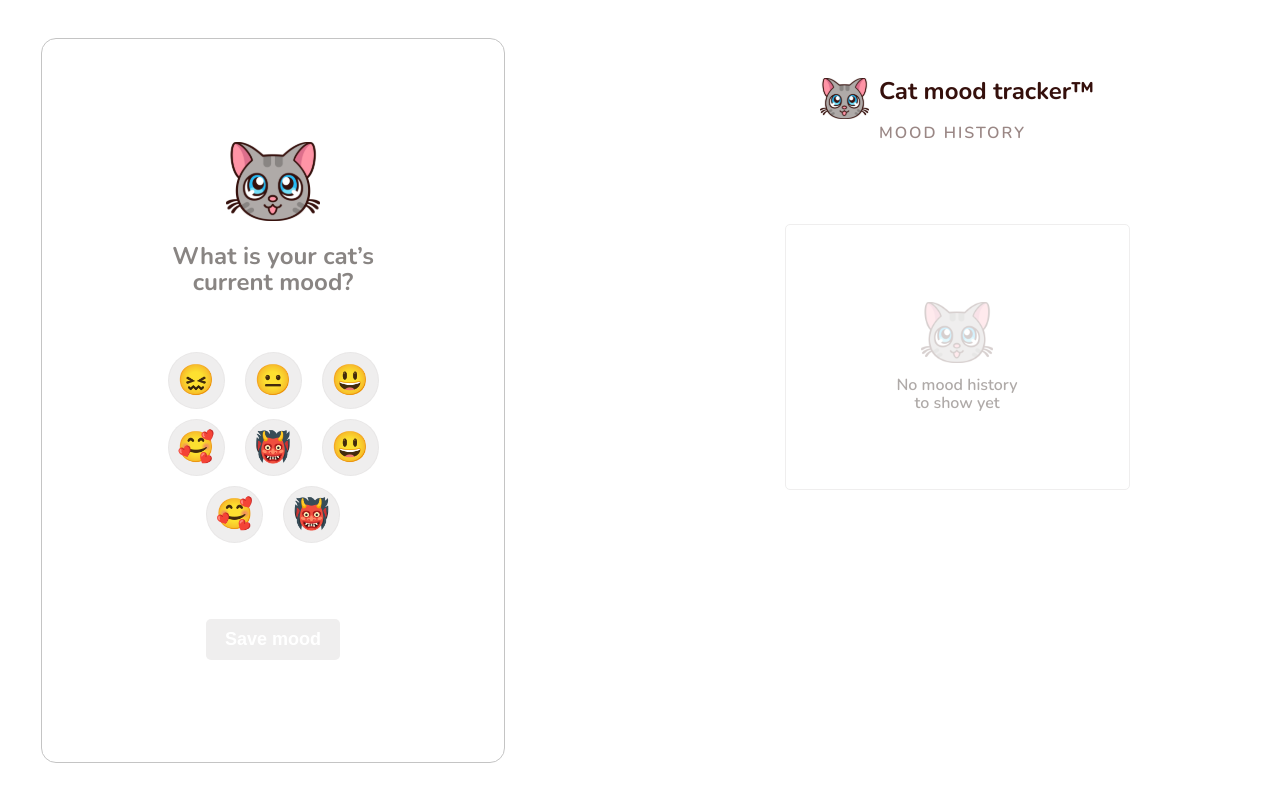
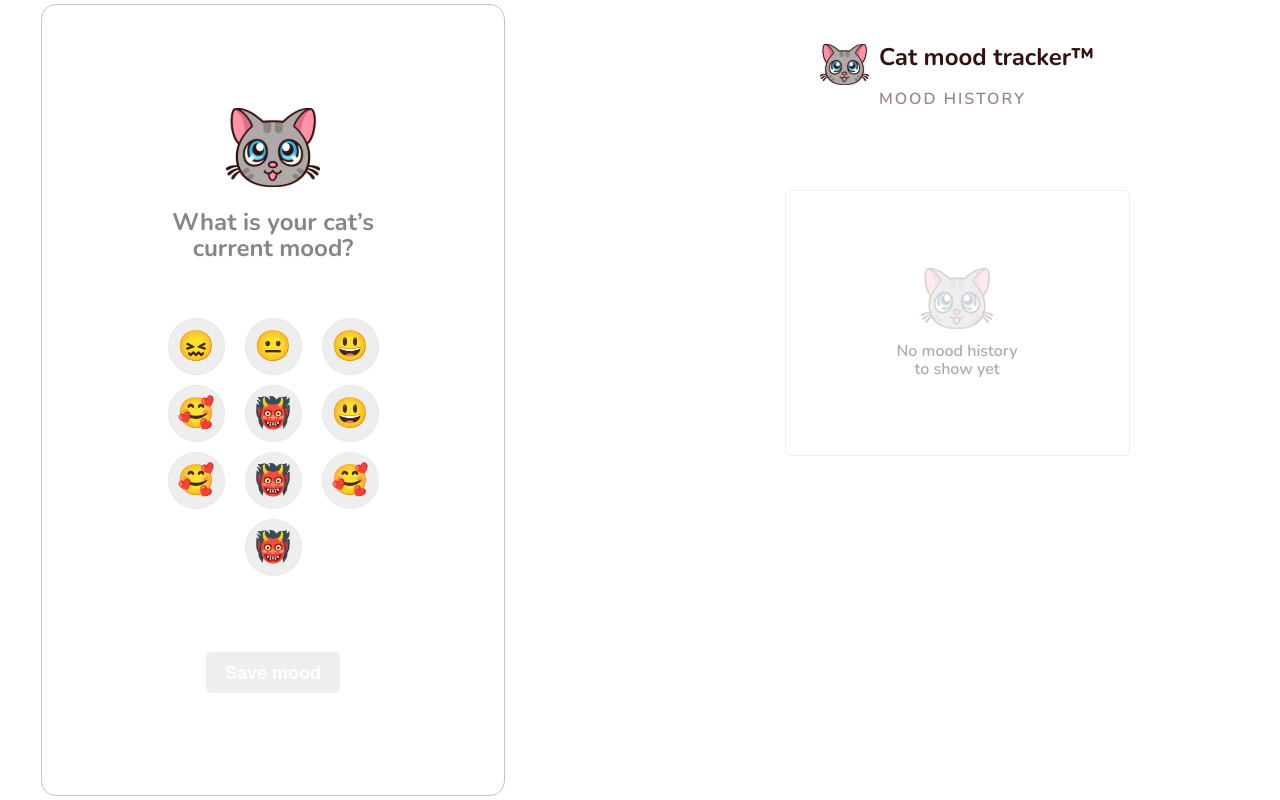
Before and after one commit to Ajulibe/moodTracker, a React (Create React App) app: page / in a window 1280 px wide. Built offline with nearby package versions, Linux system fonts and the light colour scheme.

Commit message:
finsihed responsive styling

```diff
--- a/src/components/historycard/style.ts
+++ b/src/components/historycard/style.ts
@@ -21,7 +21,6 @@ export const Card = styled.div<Props>`
   width: 47.9rem;
   ${flexmiddle};
   justify-content: flex-start;
-  border: 1px solid red;
   background: ${COLORS.cardBg};
   box-sizing: border-box;
   border-radius: 5px;
--- a/src/data/moods.ts
+++ b/src/data/moods.ts
@@ -69,4 +69,18 @@ export const moodData: mood[] = [
     moodBgColor: COLORS.excitedBg,
     mooodBorderColor: COLORS.excitedBorder,
   },
+  {
+    emoji: "🥰",
+    message: "Cat was in love",
+    moodName: "inLove",
+    moodBgColor: COLORS.indifferentBg,
+    mooodBorderColor: COLORS.indifferentBorder,
+  },
+  {
+    emoji: "👹",
+    message: "Cat was a devil",
+    moodName: "devilCat",
+    moodBgColor: COLORS.excitedBg,
+    mooodBorderColor: COLORS.excitedBorder,
+  },
 ];
--- a/src/layout/style.scss
+++ b/src/layout/style.scss
@@ -15,4 +15,8 @@
   @media only screen and (max-width: 593px) {
     margin: 0 auto;
   }
+
+  @media only screen and (max-width: 340px) {
+    width: 260px;
+  }
 }
--- a/src/pages/moodbox/style.ts
+++ b/src/pages/moodbox/style.ts
@@ -31,6 +31,10 @@ export const Container = styled.div`
       @media only screen and (max-width: 593px) {
         font-size: 18px;
       }
+
+      @media only screen and (max-width: 340px) {
+        width: 20.4rem;
+      }
     }
 
     &-emoji {
@@ -39,6 +43,10 @@ export const Container = styled.div`
       width: 30rem;
       flex-wrap: wrap;
       justify-content: center;
+
+      @media only screen and (max-width: 340px) {
+        width: 20.4rem;
+      }
 
       & > * {
         margin-bottom: 10px;
@@ -70,6 +78,11 @@ export const Container = styled.div`
       width: unset;
       margin-bottom: 20px;
     }
+
+    @media only screen and (max-width: 340px) {
+      padding-left: 15px;
+      padding-right: 15px;
+    }
   }
 `;
 
--- a/src/pages/moodhistory/style.ts
+++ b/src/pages/moodhistory/style.ts
@@ -13,12 +13,21 @@ export const Container = styled.div`
     padding-top: 40px;
     height: 54rem;
 
+    @media only screen and (max-width: 1095px) {
+      height: unset;
+      flex: 1;
+    }
+
     @media only screen and (max-width: 593px) {
       width: 40.4rem;
     }
 
     @media only screen and (max-width: 439px) {
       width: 30.4rem;
+    }
+
+    @media only screen and (max-width: 340px) {
+      width: 100%;
     }
 
     &-header {
@@ -36,6 +45,10 @@ export const Container = styled.div`
         font-size: 24px;
         line-height: 26px;
         color: ${COLORS.black};
+
+        @media only screen and (max-width: 340px) {
+          font-size: 18px;
+        }
       }
 
       &__text {
@@ -46,6 +59,12 @@ export const Container = styled.div`
         text-transform: uppercase;
         color: ${COLORS.fadedBlack};
         margin-top: 15px;
+
+        @media only screen and (max-width: 340px) {
+          margin-top: 8px;
+          font-size: 14px;
+          line-height: 18px;
+        }
       }
     }
 
@@ -68,6 +87,14 @@ export const Container = styled.div`
       ${flexmiddle};
       flex-direction: column;
 
+      @media only screen and (max-width: 1095px) {
+        margin-top: unset;
+      }
+
+      @media only screen and (max-width: 442px) {
+        width: 24.5rem;
+      }
+
       &-cat {
         margin-top: 7.7rem;
       }
```
